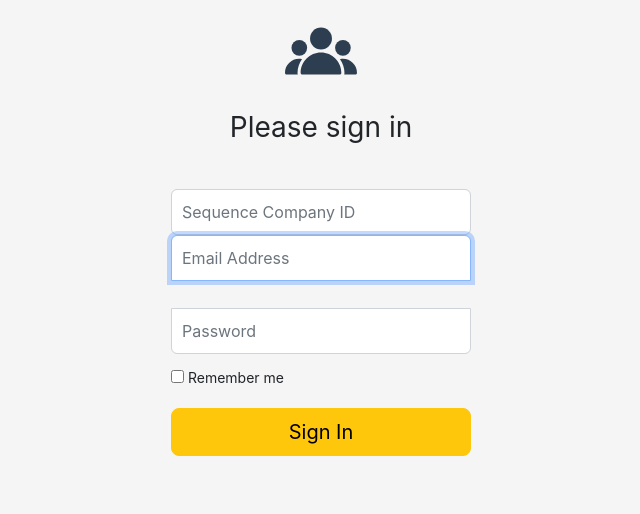
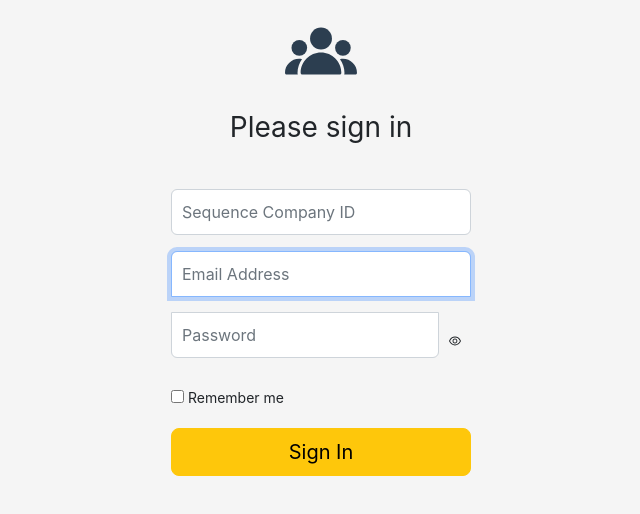
Before and after one commit to AbdullahOtaibi/Invoicing, a React (Create React App) app in the folder nodeJS/control-panel/: page /admin/sign-in in a window 1280 px wide. Shown: the top 514 px of the page, without its empty margins (319-959 px from the left). Built offline with nearby package versions, Linux system fonts and the light colour scheme; no server answers; a small style sheet from the web is missing.

Commit message:
show-hide password

```diff
--- a/nodeJS/control-panel/src/components/SignIn/SignIn.js
+++ b/nodeJS/control-panel/src/components/SignIn/SignIn.js
@@ -4,6 +4,7 @@ import userImage from '../../images/user.svg';
 import { login, sendActivationEmail } from '../../services/AuthService'
 import { Navigate } from 'react-router-dom'
 import { useTranslation } from "react-i18next";
+import { AiOutlineEye, AiOutlineEyeInvisible } from 'react-icons/ai'
 
 const SignIn = () => {
     const { t } = useTranslation();
@@ -11,6 +12,7 @@ const SignIn = () => {
     const [loggedIn, setLoggedIn] = useState(false);
     const [message, setMessage] = useState('');
     const [confirmEmailAddress, setConfirmEmailAddress] = useState(false);
+    const [showPassword, setShowPassword] = useState(false);
 
 
     const doPost = (event) => {
@@ -61,8 +63,8 @@ const SignIn = () => {
         setFormData({ ...formData, email: event.target.value })
     }
 
-    const handleSeqComapnyID= (event) => {
-        setFormData ( {...formData , SeqCompanyID: event.target.value } )
+    const handleSeqComapnyID = (event) => {
+        setFormData({ ...formData, SeqCompanyID: event.target.value })
     }
     if (loggedIn) {
         return <Navigate to="/admin" />;
@@ -74,19 +76,26 @@ const SignIn = () => {
                 <h1 className="h3 mb-3 fw-normal">{t("users.pleaseSignIn")} </h1>
             </div>
 
-            <label className='text-danger'>{message}</label> <br/>
-            <label htmlFor="inputSeqCompany" className="visually-hidden">{t("invoice.SeqCompany")}</label>
-            <input  id="inputSeqCompany" className="form-control" placeholder={t("invoice.SeqCompany")} required autoFocus value={formData.SeqCompanyID} onChange={handleSeqComapnyID} />
+            <label className='text-danger'>{message}</label> <br />
+            <div className="mb-3" style={{ position: "relative", display: "flex" }}>
+                <label htmlFor="inputSeqCompany" className="visually-hidden">{t("invoice.SeqCompany")}</label>
+                <input id="inputSeqCompany" className="form-control" placeholder={t("invoice.SeqCompany")} required autoFocus value={formData.SeqCompanyID} onChange={handleSeqComapnyID} />
+            </div>
+            <div className="mb-3" style={{ position: "relative", display: "flex" }}>
+                <label htmlFor="inputEmail" className="visually-hidden">{t("users.email")}</label>
+                <input type="email" id="inputEmail" className="form-control" placeholder={t("users.email")} required autoFocus value={formData.email} onChange={handleUpdateEmail} />
+            </div>
 
-            <label htmlFor="inputEmail" className="visually-hidden">{t("users.email")}</label>
-            <input type="email" id="inputEmail" className="form-control" placeholder={t("users.email")} required autoFocus value={formData.email} onChange={handleUpdateEmail} />
-
-            <br />
-            {confirmEmailAddress==true ? (
+            {confirmEmailAddress == true ? (
                 <button type='button' className='w-100 btn btn-lg btn-dark' onClick={sendVerificationEmail}>Send Verification Email</button>
             ) : (null)}
-            <label htmlFor="inputPassword" className="visually-hidden">{t("users.password")}</label>
-            <input type="password" id="inputPassword" className="form-control" placeholder={t("users.password")} required value={formData.password} onChange={handleUpdatePassword} />
+            <div className="mb-3" style={{ position: "relative", display: "flex" }}>
+                <label htmlFor="inputPassword" className="visually-hidden">{t("users.password")}</label>
+                <input type={showPassword ? "text" : "password"} id="inputPassword" className="form-control" placeholder={t("users.password")} required value={formData.password} onChange={handleUpdatePassword} />
+                <button type="button" className='btn btn-sm' onClick={() => setShowPassword(!showPassword)} >
+                    {showPassword ? (<AiOutlineEyeInvisible />) : (<AiOutlineEye />)}
+                </button>
+            </div>
             <div className="checkbox mb-3">
                 <label>
                     <input type="checkbox" value="remember-me" /> {t("users.rememberMe")}
```
